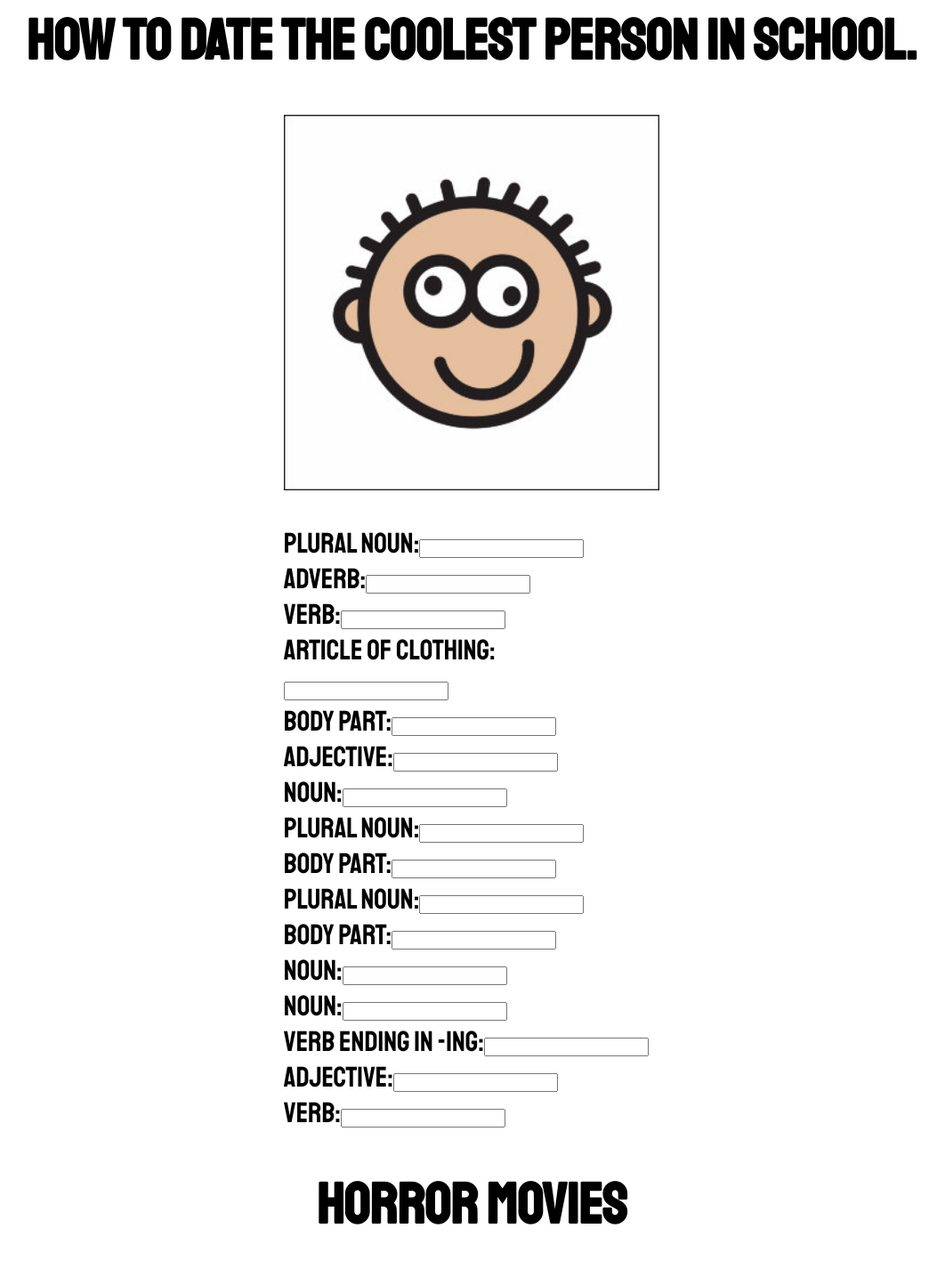
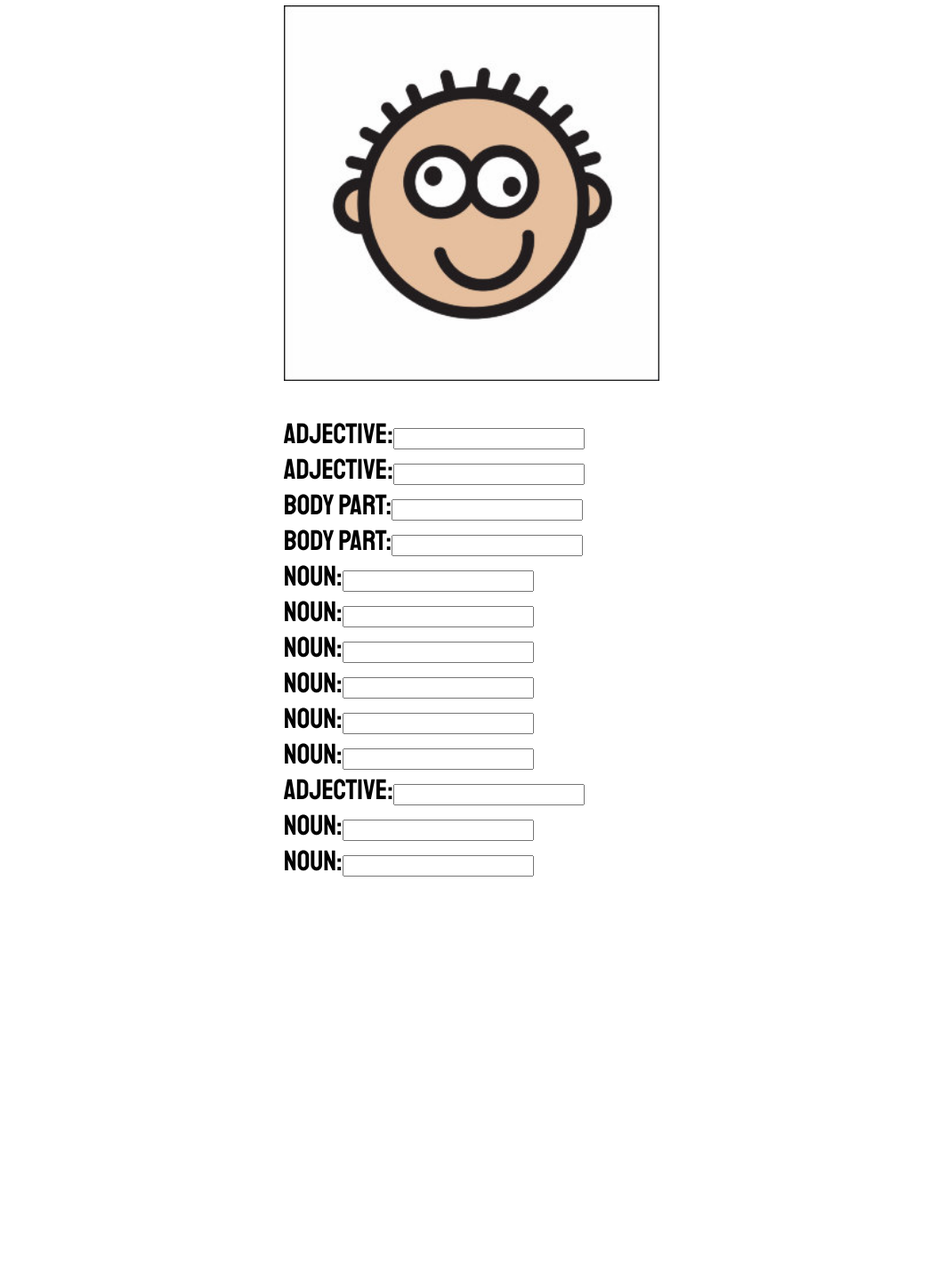
Before and after one commit to d-sanderson/react-playground, a React (Create React App) app: page / in a window 1280 px wide. Shown: the part 160-1595 px from the top of the page at 89% size, without its empty margins (110-1172 px from the left). After the commit the page ends 1148 px from the top, so only its background shows below. Built offline with nearby package versions, Linux system fonts and the light colour scheme.

Commit message:
removed the headers from the conditional rendering.

```diff
--- a/src/App.css
+++ b/src/App.css
@@ -1,11 +1,16 @@
 @import url('https://fonts.googleapis.com/css?family=Staatliches');
 
-body {
+body{
 	font-family: 'Staatliches', sans-serif;
 	font-size: 2em;
 }
 
-h1 {
+input {
+	font-size: .5em;
+
+}
+
+h1, h2 {
 	text-align: center;
 }
 
--- a/src/App.js
+++ b/src/App.js
@@ -3,14 +3,14 @@ import './App.css';
 import TodoList from "./TodoList/TodoList";
 import MadLibs from "./MadLibs/MadLibs"
 import MadLib2 from "./MadLibs/MadLib2"
+import MadLib3 from "./MadLibs/MadLib3"
 
 class App extends Component {
   render() {
     return (
       <div>
 			<h1>Mad Libs </h1>
-			<MadLibs/>
-         <MadLib2 />
+         <MadLib3 />
       </div>
     );
   }
--- a/src/MadLibs/MadLib2.js
+++ b/src/MadLibs/MadLib2.js
@@ -39,7 +39,7 @@ class MadLib2 extends React.Component {
 	render() {
 		return (
 			<div>
-				<h1>{this.state.headline} </h1>
+				<h2>{this.state.headline} </h2>
 				{this.state.noun8 !== '' ?
 					<div>
 				Here is a list of the most {this.state.adjective1} horror
--- a/src/MadLibs/MadLibs.js
+++ b/src/MadLibs/MadLibs.js
@@ -40,7 +40,7 @@ class MadLibs extends React.Component {
 	render() {
 		return (
 			<div>
-				<h1>{this.state.headline} </h1>
+				<h2>{this.state.headline} </h2>
 				{this.state.verb2 !== ''? <div>
 				<p> It is simple turn the {this.state.pluralNoun1}. Make him/her want {this.state.adverb1} to date you. Make sure you are always dressed to {this.state.verb1}. Each and
 				everyday wear a an {this.state.articleOfClothing} that you know shows of your {this.state.bodyPart1} to {this.state.adjective1} advantage and make
```
